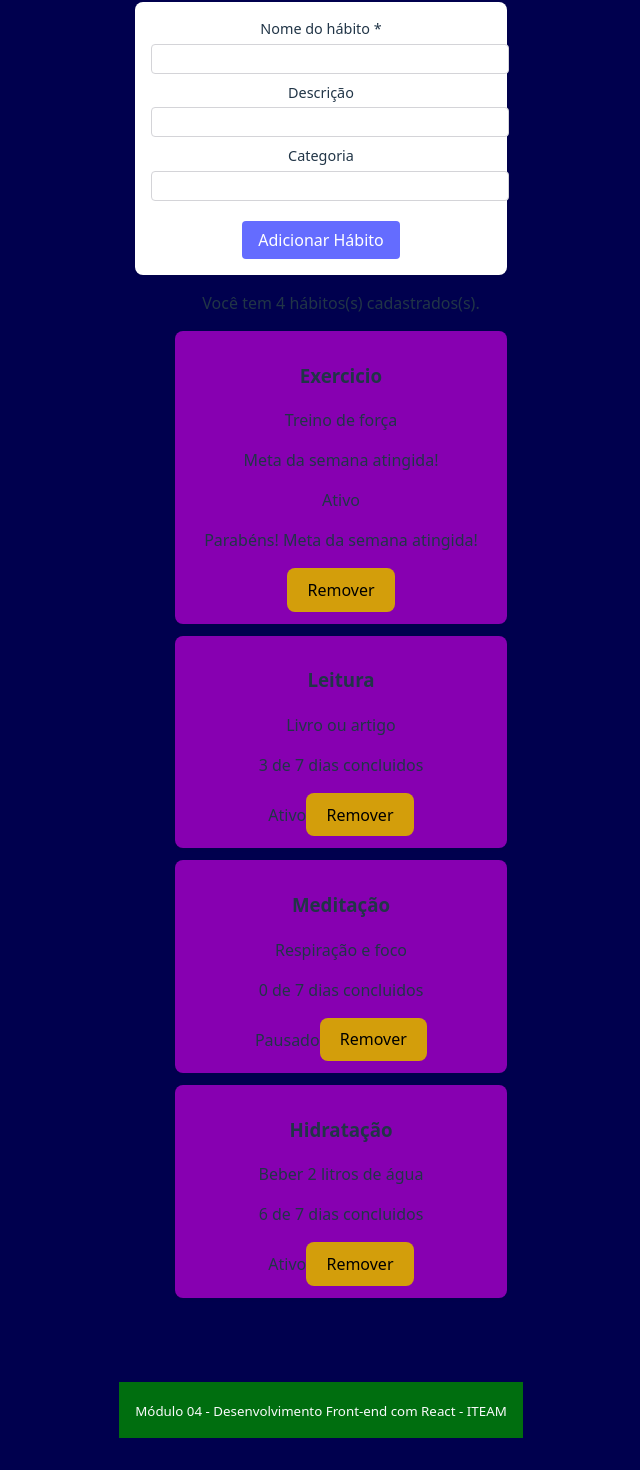
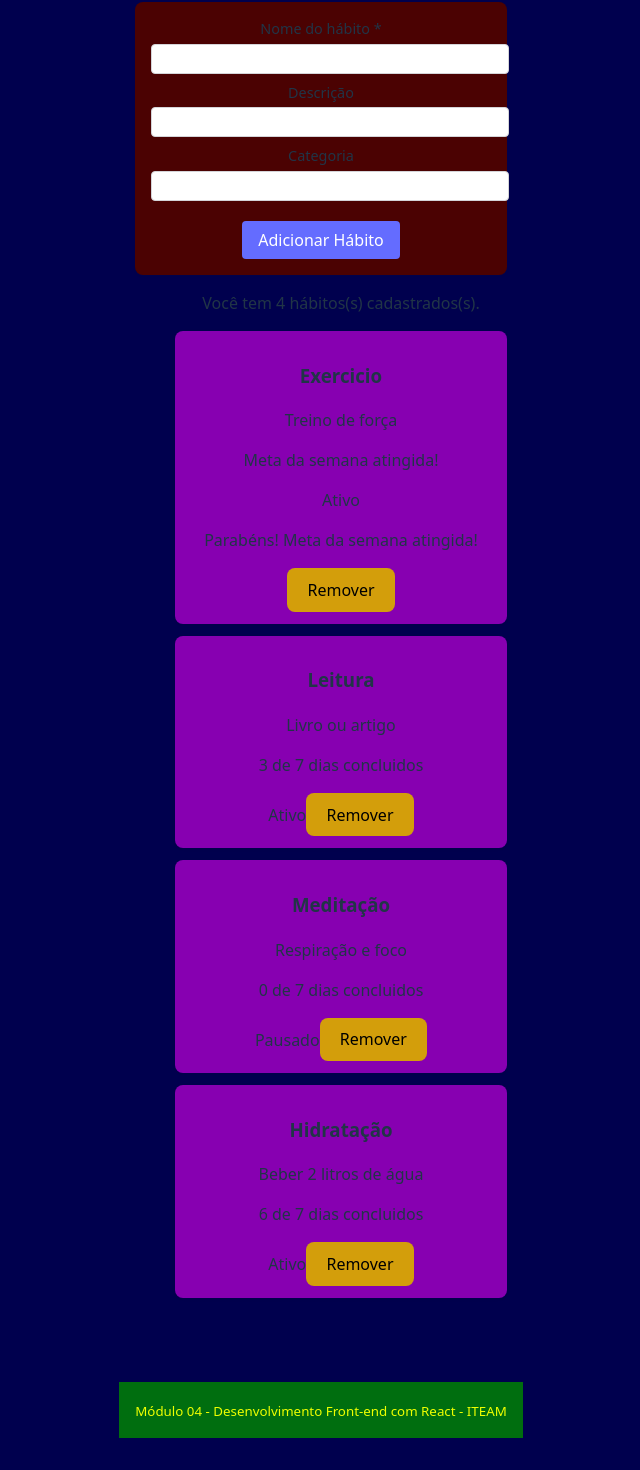
Before and after one commit to Fesisp/Squad-Desenvolvimento-Fullstack, a React (Vite) app in the folder my-daily-habits/: page / in a window 1280 px wide. Shown: the part 316-1786 px from the top of the page, without its empty margins (319-959 px from the left). Built offline with nearby package versions, Linux system fonts and the light colour scheme.

Commit message:
modified:   my-daily-habits/src/App.css 	modified:   my-daily-habits/src/index.css

```diff
--- a/my-daily-habits/src/App.css
+++ b/my-daily-habits/src/App.css
@@ -41,7 +41,7 @@
   color: #888;
 }
 .habit-form {
-  background-color: #ffffff;
+  background-color: #4b0202;
   padding: 16px;
   border-radius: 8px;
   box-shadow: 0 1px 3px rgba(15, 23, 42, 0.1);
--- a/my-daily-habits/src/index.css
+++ b/my-daily-habits/src/index.css
@@ -69,7 +69,7 @@ button:focus-visible {
 header, footer {
   padding: 16px;
   background-color: #006e0f;
-  color: #f9fafb;
+  color: #eeff00;
   text-align: center;
 }
 main, section {
```
